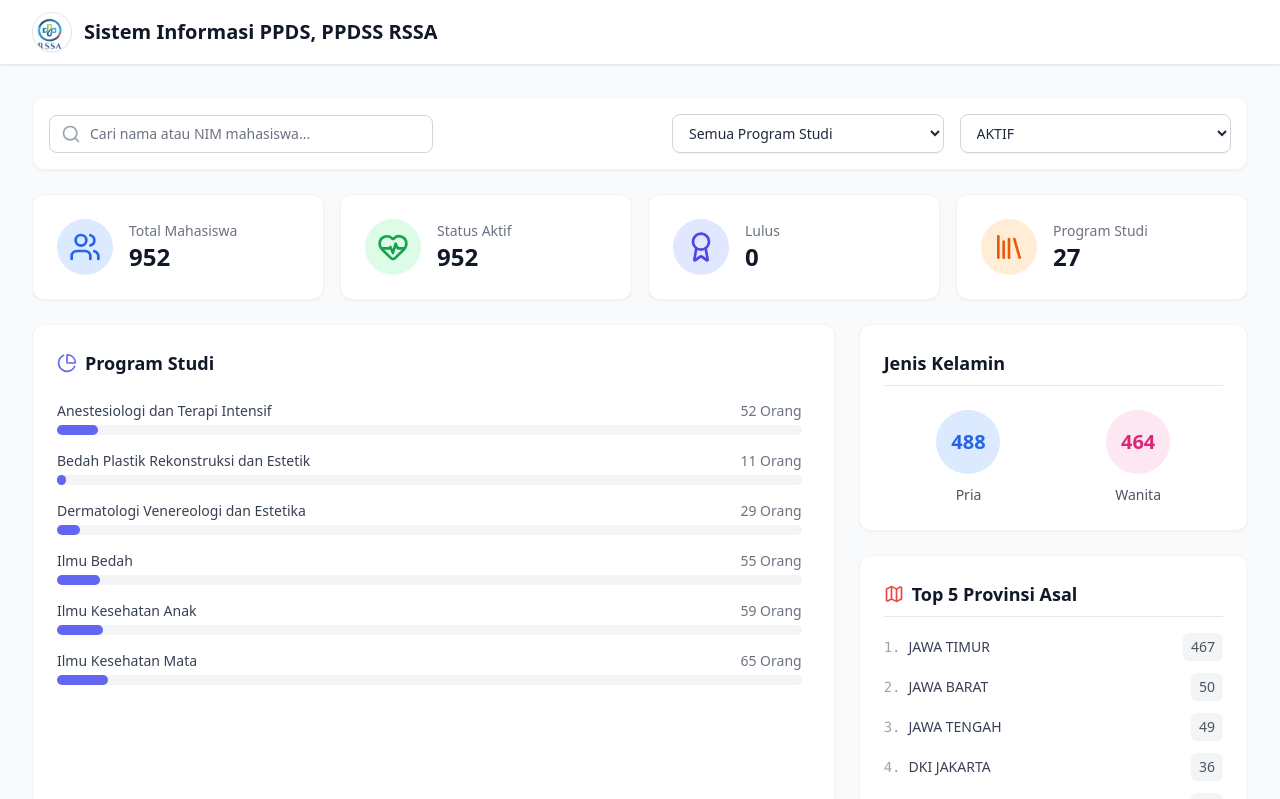
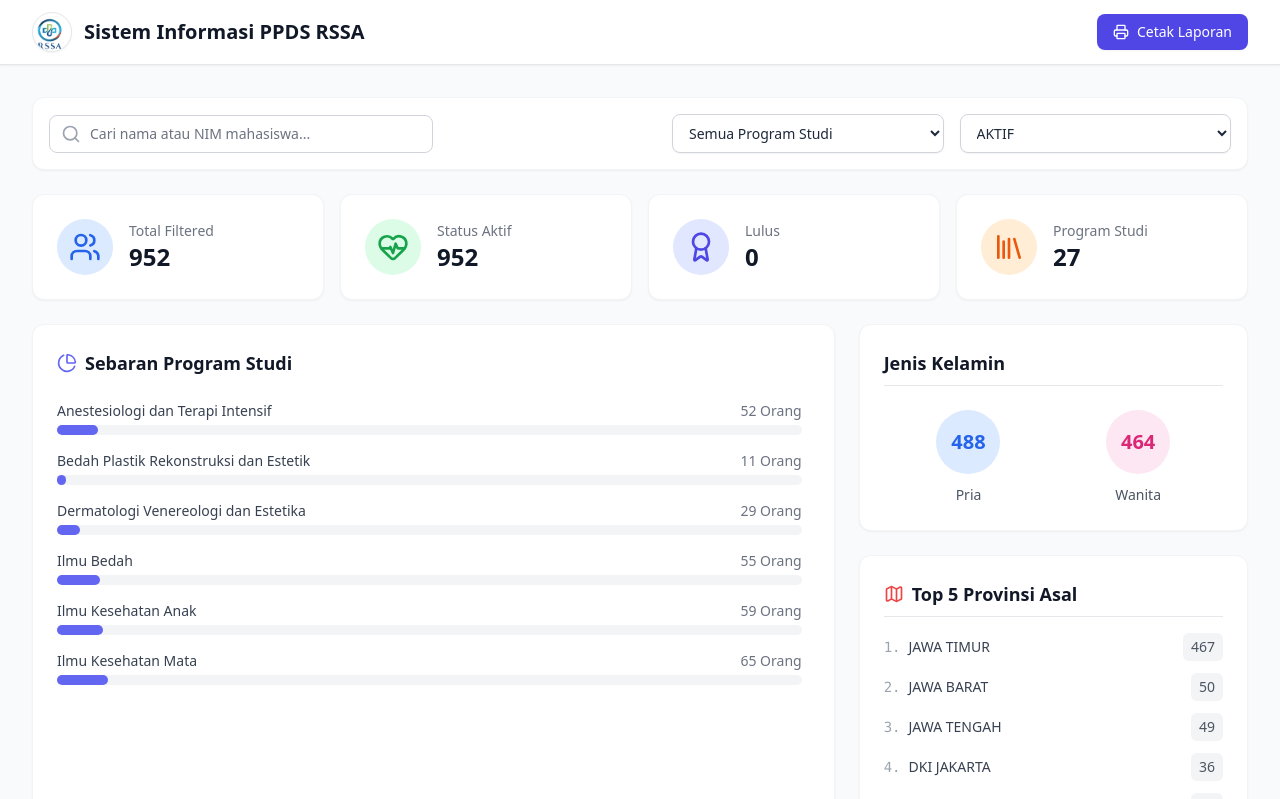
Before and after one commit to hermawanyuniarto/dashboard-ppds, a React (Vite) app: page / in a window 1280 px wide. Shown: the top 799 px of the page. Built offline with nearby package versions, Linux system fonts and the light colour scheme.

Commit message:
Update App.jsx - menambahi fitur laporan

```diff
--- a/src/App.jsx
+++ b/src/App.jsx
@@ -11,7 +11,8 @@ import {
   Library,
   ChevronLeft,
   ChevronRight,
-  X
+  X,
+  Printer // Tambahan ikon untuk tombol cetak
 } from 'lucide-react';
 
 // Fungsi untuk memproses teks CSV
@@ -80,7 +81,7 @@ export default function App() {
   const [data, setData] = useState([]);
   const [searchTerm, setSearchTerm] = useState("");
   const [filterProdi, setFilterProdi] = useState("Semua");
-  // Filter status diset "AKTIF" sebagai default bawaan (standby)
+  // Filter status diset "AKTIF" sebagai default bawaan
   const [filterStatus, setFilterStatus] = useState("AKTIF");
   const [isClient, setIsClient] = useState(false);
 
@@ -89,10 +90,8 @@ export default function App() {
 
   // --- FITUR KEAMANAN: Mencegah Inspect Element ---
   useEffect(() => {
-    // Mencegah Klik Kanan
     const handleContextMenu = (e) => e.preventDefault();
 
-    // Mencegah tombol pintasan (shortcut) keyboard
     const handleKeyDown = (e) => {
       if (
         e.keyCode === 123 || // Tombol F12
@@ -103,11 +102,9 @@ export default function App() {
       }
     };
 
-    // Pasang pelindung saat aplikasi dimuat
     document.addEventListener('contextmenu', handleContextMenu);
     document.addEventListener('keydown', handleKeyDown);
 
-    // Lepas pelindung saat aplikasi ditutup
     return () => {
       document.removeEventListener('contextmenu', handleContextMenu);
       document.removeEventListener('keydown', handleKeyDown);
@@ -117,7 +114,7 @@ export default function App() {
 
   useEffect(() => {
     setIsClient(true);
-    // Memuat data secara otomatis dari folder public (jika file data-ppds.csv ada)
+    // Memuat data secara otomatis dari folder public
     fetch('/data-ppds.csv')
       .then(response => {
         if (!response.ok) throw new Error("File tidak ditemukan");
@@ -149,13 +146,17 @@ export default function App() {
     }
   };
 
+  // Fungsi untuk memicu dialog print bawaan browser
+  const handlePrint = () => {
+    window.print();
+  };
+
   const filteredData = useMemo(() => {
     return data.filter(item => {
       const matchSearch = (item['NAMA MAHASISWA']?.toLowerCase().includes(searchTerm.toLowerCase()) ||
                            item['NIM']?.toLowerCase().includes(searchTerm.toLowerCase()));
       const matchProdi = filterProdi === "Semua" || item['PRODI'] === filterProdi;
 
-      // Menyesuaikan format teks saat memfilter status
       const itemStatus = (item['KETERANGAN'] || '').trim().toUpperCase();
       const matchStatus = filterStatus === "Semua" || itemStatus === filterStatus.toUpperCase();
 
@@ -168,8 +169,6 @@ export default function App() {
 
   const stats = useMemo(() => {
     const total = filteredData.length;
-    // Pada stats ini kita hitung dari kumpulan data yang TERSARING
-    // Tapi karena kita ingin metrik menampilkan konteks yang jelas, kita ambil data murni
     const aktif = filteredData.filter(d => (d['KETERANGAN'] || '').trim().toUpperCase() === 'AKTIF').length;
     const lulus = filteredData.filter(d => (d['KETERANGAN'] || '').trim().toUpperCase() === 'LULUS').length;
 
@@ -179,7 +178,6 @@ export default function App() {
         prodiCount[d['PRODI']] = (prodiCount[d['PRODI']] || 0) + 1;
       }
     });
-    // Diurutkan berdasarkan abjad (A-Z)
     const prodiList = Object.entries(prodiCount).sort((a, b) => a[0].localeCompare(b[0]));
 
     const provinsiCount = {};
@@ -213,7 +211,8 @@ export default function App() {
 
   return (
     <div className="min-h-screen bg-gray-50 text-slate-800 font-sans pb-12">
-      <header className="bg-white border-b border-gray-200 sticky top-0 z-10 shadow-sm">
+      {/* Header akan disembunyikan saat mode print aktif */}
+      <header className="bg-white border-b border-gray-200 sticky top-0 z-10 shadow-sm print-hide-header">
         <div className="max-w-7xl mx-auto px-4 sm:px-6 lg:px-8 h-16 flex items-center justify-between">
           <div className="flex items-center gap-3">
 
@@ -231,11 +230,22 @@ export default function App() {
                <Stethoscope id="fallback-icon" className="h-6 w-6 text-indigo-600 hidden absolute" />
             </div>
 
-            <h1 className="text-xl font-bold text-gray-900 hidden sm:block">Sistem Informasi PPDS, PPDSS RSSA</h1>
-            <h1 className="text-xl font-bold text-gray-900 sm:hidden">Sistem Informasi PPDS, PPDSS RSSA</h1>
+            <h1 className="text-xl font-bold text-gray-900 hidden sm:block">Sistem Informasi PPDS RSSA</h1>
+            <h1 className="text-xl font-bold text-gray-900 sm:hidden">SI PPDS RSSA</h1>
           </div>
           <div className="flex items-center gap-4">
-            {/* Tombol Unggah Data disembunyikan sesuai permintaan */}
+
+            {/* Tombol Cetak Laporan */}
+            <button
+              onClick={handlePrint}
+              className="bg-indigo-600 hover:bg-indigo-700 text-white px-4 py-2 rounded-lg font-medium text-sm transition-colors flex items-center gap-2 shadow-sm"
+            >
+              <Printer className="w-4 h-4" />
+              <span className="hidden sm:inline">Cetak Laporan</span>
+              <span className="sm:hidden">Cetak</span>
+            </button>
+
+            {/* Tombol Unggah Data (disembunyikan) */}
             <label className="hidden cursor-pointer bg-indigo-50 hover:bg-indigo-100 text-indigo-600 px-4 py-2 rounded-lg font-medium text-sm transition-colors flex items-center gap-2 border border-indigo-200">
               <Upload className="w-4 h-4 hidden sm:block" />
               Unggah Data (CSV)
@@ -250,9 +260,21 @@ export default function App() {
         </div>
       </header>
 
-      <main className="max-w-7xl mx-auto px-4 sm:px-6 lg:px-8 mt-8 space-y-6">
+      {/* Bagian judul khusus cetak yang hanya muncul di PDF/Kertas */}
+      <div className="hidden print-show-header max-w-7xl mx-auto px-4 mt-8 mb-4 border-b pb-4">
+         <div className="flex items-center gap-4">
+            <Stethoscope className="h-10 w-10 text-indigo-600" />
+            <div>
+               <h1 className="text-2xl font-bold text-gray-900">Laporan Data PPDS RSSA</h1>
+               <p className="text-gray-500">Dicetak berdasarkan filter: {filterStatus} | {filterProdi}</p>
+            </div>
+         </div>
+      </div>
 
-        <div className="flex flex-col md:flex-row gap-4 justify-between items-center bg-white p-4 rounded-xl shadow-sm border border-gray-100">
+      <main className="max-w-7xl mx-auto px-4 sm:px-6 lg:px-8 mt-8 space-y-6 print-main">
+
+        {/* Kolom Pencarian & Filter (Disembunyikan saat dicetak) */}
+        <div className="flex flex-col md:flex-row gap-4 justify-between items-center bg-white p-4 rounded-xl shadow-sm border border-gray-100 print-hidden">
           <div className="relative w-full md:w-96">
             <div className="absolute inset-y-0 left-0 pl-3 flex items-center pointer-events-none">
               <Search className="h-5 w-5 text-gray-400" />
@@ -298,13 +320,14 @@ export default function App() {
           </div>
         </div>
 
+        {/* Ringkasan Statistik */}
         <div className="grid grid-cols-1 md:grid-cols-4 gap-4">
           <div className="bg-white rounded-xl p-6 shadow-sm border border-gray-100 flex items-center gap-4">
             <div className="bg-blue-100 p-3 rounded-full text-blue-600">
               <Users className="w-8 h-8" />
             </div>
             <div>
-              <p className="text-sm font-medium text-gray-500">Total Mahasiswa</p>
+              <p className="text-sm font-medium text-gray-500">Total Filtered</p>
               <p className="text-2xl font-bold text-gray-900">{stats.total}</p>
             </div>
           </div>
@@ -337,24 +360,25 @@ export default function App() {
           </div>
         </div>
 
+        {/* Visualisasi Data */}
         <div className="grid grid-cols-1 lg:grid-cols-3 gap-6">
           <div className="bg-white rounded-xl p-6 shadow-sm border border-gray-100 lg:col-span-2">
             <div className="flex items-center gap-2 mb-6">
               <PieChart className="w-5 h-5 text-indigo-500" />
-              <h2 className="text-lg font-bold text-gray-900">Program Studi</h2>
+              <h2 className="text-lg font-bold text-gray-900">Sebaran Program Studi</h2>
             </div>
             <div className="space-y-4 max-h-[300px] overflow-y-auto pr-2 custom-scrollbar">
               {stats.prodiList.length > 0 ? stats.prodiList.map(([prodi, count]) => {
                 const percentage = (count / stats.total) * 100;
                 return (
-                  <div key={prodi} className="flex flex-col gap-1">
+                  <div key={prodi} className="flex flex-col gap-1 print-bar-item">
                     <div className="flex justify-between text-sm">
                       <span className="font-medium text-gray-700 truncate mr-2">{prodi}</span>
                       <span className="text-gray-500 font-medium">{count} Orang</span>
                     </div>
-                    <div className="w-full bg-gray-100 rounded-full h-2.5">
+                    <div className="w-full bg-gray-100 rounded-full h-2.5 print-bg-gray">
                       <div
-                        className="bg-indigo-500 h-2.5 rounded-full"
+                        className="bg-indigo-500 h-2.5 rounded-full print-bg-indigo"
                         style={{ width: `${percentage}%` }}
                       ></div>
                     </div>
@@ -407,14 +431,14 @@ export default function App() {
           </div>
         </div>
 
-        <div className="bg-white rounded-xl shadow-sm border border-gray-100 overflow-hidden">
-          <div className="p-6 border-b border-gray-200 flex justify-between items-center bg-gray-50/50">
+        <div className="bg-white rounded-xl shadow-sm border border-gray-100 overflow-hidden print-table-container">
+          <div className="p-6 border-b border-gray-200 flex justify-between items-center bg-gray-50/50 print-bg-white">
             <div>
               <h2 className="text-lg font-bold text-gray-900">Data Rinci Mahasiswa</h2>
-              <p className="text-sm text-gray-500 mt-1">Menampilkan data berdasarkan filter yang dipilih</p>
+              <p className="text-sm text-gray-500 mt-1 print-hidden">Menampilkan data berdasarkan filter yang dipilih</p>
             </div>
             <span className="px-3 py-1 bg-indigo-100 text-indigo-700 text-sm font-semibold rounded-full">
-              Total: {filteredData.length}
+              Total Data: {filteredData.length}
             </span>
           </div>
 
@@ -461,8 +485,9 @@ export default function App() {
             </table>
           </div>
 
+          {/* Kontrol Pagination disembunyikan saat dicetak */}
           {filteredData.length > 0 && (
-            <div className="p-4 flex flex-col sm:flex-row items-center justify-between bg-white border-t border-gray-100 gap-4">
+            <div className="p-4 flex flex-col sm:flex-row items-center justify-between bg-white border-t border-gray-100 gap-4 print-hidden">
               <div className="flex flex-col sm:flex-row items-center gap-4">
                 <span className="text-sm text-gray-600">
                   Menampilkan <span className="font-semibold">{(currentPage - 1) * itemsPerPage + 1}</span> - <span className="font-semibold">{Math.min(currentPage * itemsPerPage, filteredData.length)}</span> dari <span className="font-semibold">{filteredData.length}</span> data
@@ -472,13 +497,17 @@ export default function App() {
                   <span className="text-sm text-gray-600">Tampilkan:</span>
                   <select
                     value={itemsPerPage}
-                    onChange={(e) => setItemsPerPage(Number(e.target.value))}
+                    onChange={(e) => {
+                       setItemsPerPage(Number(e.target.value));
+                       setCurrentPage(1);
+                    }}
                     className="border border-gray-300 rounded-md text-sm py-1 px-2 focus:outline-none focus:ring-indigo-500 focus:border-indigo-500 bg-gray-50 hover:bg-white transition-colors cursor-pointer"
                   >
                     <option value={10}>10</option>
                     <option value={25}>25</option>
                     <option value={50}>50</option>
                     <option value={100}>100</option>
+                    <option value={1000}>Semua (Untuk Print)</option>
                   </select>
                 </div>
               </div>
@@ -508,6 +537,7 @@ export default function App() {
 
       </main>
 
+      {/* CSS Tambahan Khusus untuk Tampilan Print (Kertas/PDF) */}
       <style dangerouslySetInnerHTML={{__html: `
         .custom-scrollbar::-webkit-scrollbar {
           width: 6px;
@@ -523,6 +553,36 @@ export default function App() {
         .custom-scrollbar::-webkit-scrollbar-thumb:hover {
           background: #a1a1aa;
         }
+
+        /* LOGIKA SAAT MENU CETAK DITEKAN */
+        @media print {
+          /* Paksa browser untuk mencetak warna latar belakang (warna grafik & lencana) */
+          * {
+            -webkit-print-color-adjust: exact !important;
+            print-color-adjust: exact !important;
+          }
+
+          /* Sembunyikan elemen yang tidak perlu dicetak */
+          .print-hidden, .print-hide-header {
+            display: none !important;
+          }
+
+          /* Tampilkan header khusus laporan (judul) */
+          .print-show-header {
+            display: block !important;
+          }
+
+          /* Sesuaikan layout agar muat di kertas A4 */
+          body { background-color: white !important; }
+          .print-main { margin-top: 0 !important; padding-top: 0 !important; gap: 1rem !important; }
+
+          /* Hilangkan bayangan kotak agar tinta tidak boros dan lebih rapi */
+          .shadow-sm { box-shadow: none !important; border: 1px solid #e5e7eb !important; }
+          .rounded-xl { border-radius: 4px !important; }
+
+          /* Pastikan daftar list prodi memanjang tanpa scroll */
+          .custom-scrollbar { max-height: none !important; overflow: visible !important; }
+        }
       `}} />
     </div>
   );
```
